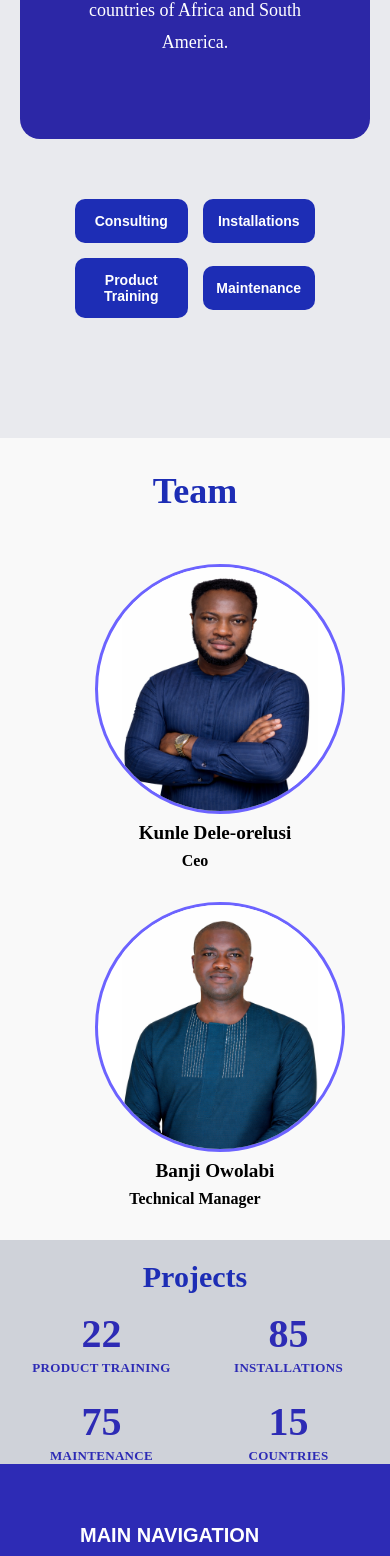
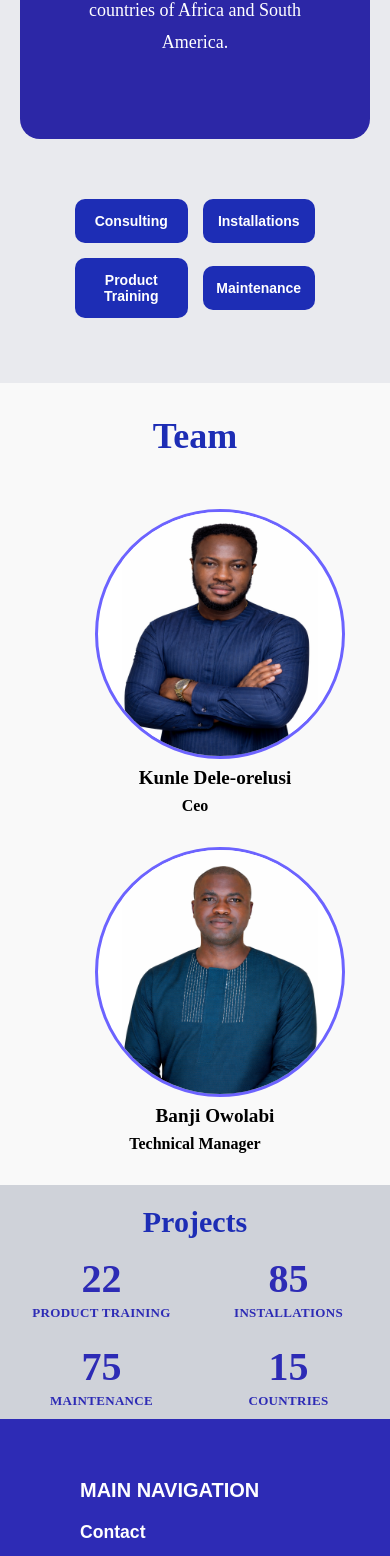
Before and after one commit to Missy86-dev/oodeoprojects, a React (Vite) app: page / in a window 390 px wide. Shown: the part 1992-3548 px from the top of the page. Built offline with nearby package versions, Linux system fonts and the light colour scheme.

Commit message:
added margin-bottom to serviceoptions.css and stat.css

```diff
--- a/src/components/serviceOptions.css
+++ b/src/components/serviceOptions.css
@@ -1,6 +1,6 @@
 .service-wrapper {
   background-color: #e9eaee;
-  padding: 60px 40px;
+  padding: 60px 40px 0;
 }
 
 .service-container {
@@ -62,6 +62,10 @@
 
 /* Tablet */
 @media screen and (max-width: 768px) {
+
+  .service-wrapper {
+    padding-bottom: 5px;
+  }
   .service-options-container {
     display: block;
     width: 100%;
@@ -94,6 +98,11 @@
 
 /* Small mobile */
 @media screen and (max-width: 480px) {
+
+  .service-wrapper {
+    padding-bottom: 5px;
+  }
+
   .service-options-container {
     display: block;
     width: 100%;
--- a/src/components/stat.css
+++ b/src/components/stat.css
@@ -48,7 +48,7 @@
    ========================= */
 @media screen and (max-width: 768px) {
   .stats {
-    padding: 25px 20px 0;
+    padding: 25px 20px 10px;
     margin-bottom: 0;
   }
 
@@ -90,7 +90,7 @@
    ========================= */
 @media screen and (max-width: 480px) {
   .stats {
-    padding: 20px 15px 0;
+    padding: 20px 15px 10px;
     margin-bottom: 0;
   }
 
```
